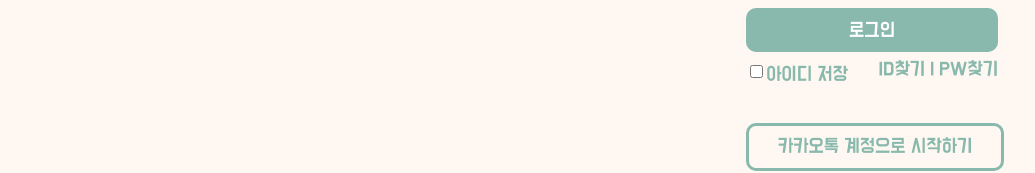
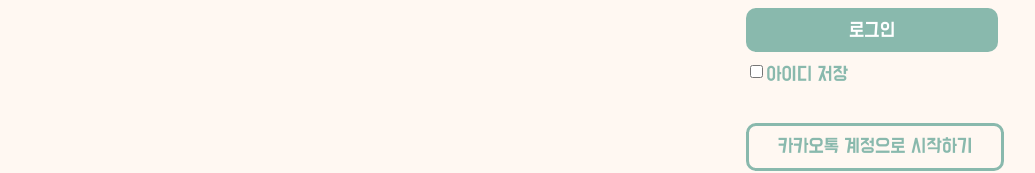
Before and after one commit to MyGoldenKids/goldenkid-frontend, a Vue app in the folder vue-project/: page /member/login in a window 1280 px wide. Shown: the part 377-550 px from the top of the page, without its empty margins (8-1043 px from the left). Built offline with nearby package versions, Linux system fonts and the light colour scheme; what v-calendar would draw is missing.

Commit message:
Fix: 로그인 화면 id/pw 찾기 메뉴 삭제 #74

```diff
--- a/vue-project/src/components/member/MemberLoginComponent.vue
+++ b/vue-project/src/components/member/MemberLoginComponent.vue
@@ -57,17 +57,12 @@ function submitForm() {
                         />
                         <button type="submit">로그인</button>
                         <div class="check-box">
-                            <div class="check-box-left">
                             <label for="remember-check">
                                 <input
                                     type="checkbox"
                                     id="remember-check"
                                 />아이디 저장
                             </label>
-                            </div>
-                            <div class="check-box-right">
-                                <a href="#">ID찾기 | PW찾기</a>
-                            </div>
                         </div>
                         <a href="#" class="a-btn">카카오톡 계정으로 시작하기</a>
                         <router-link to="/member/signup" class="a-btn"
@@ -146,18 +141,10 @@ label {
 /* 로그인 박스 checkbox */
 .check-box {
     display: grid;
-    grid-template-columns: repeat(2, 1fr);
     padding-bottom: 1.875rem;
     padding-top: 0.625rem;
+    align-items: center;
 }
-
-.check-box-right {
-    justify-self: end;
-}
-.check-box span {
-    text-align: right;
-}
-
 /* 로그인 a태그 버튼 */
 .a-btn {
     display: block;
```
Lines whose indentation alone changed are shown as unchanged.
